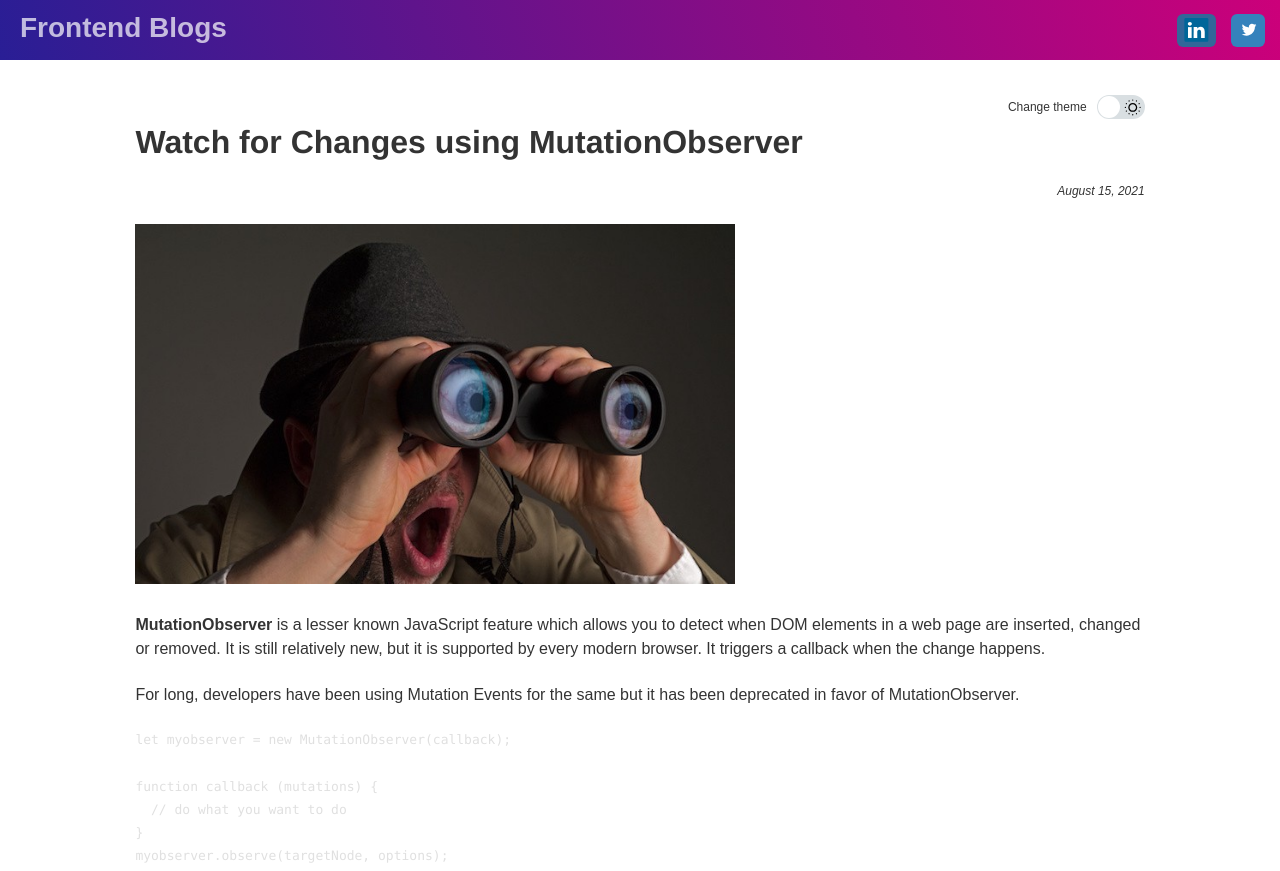
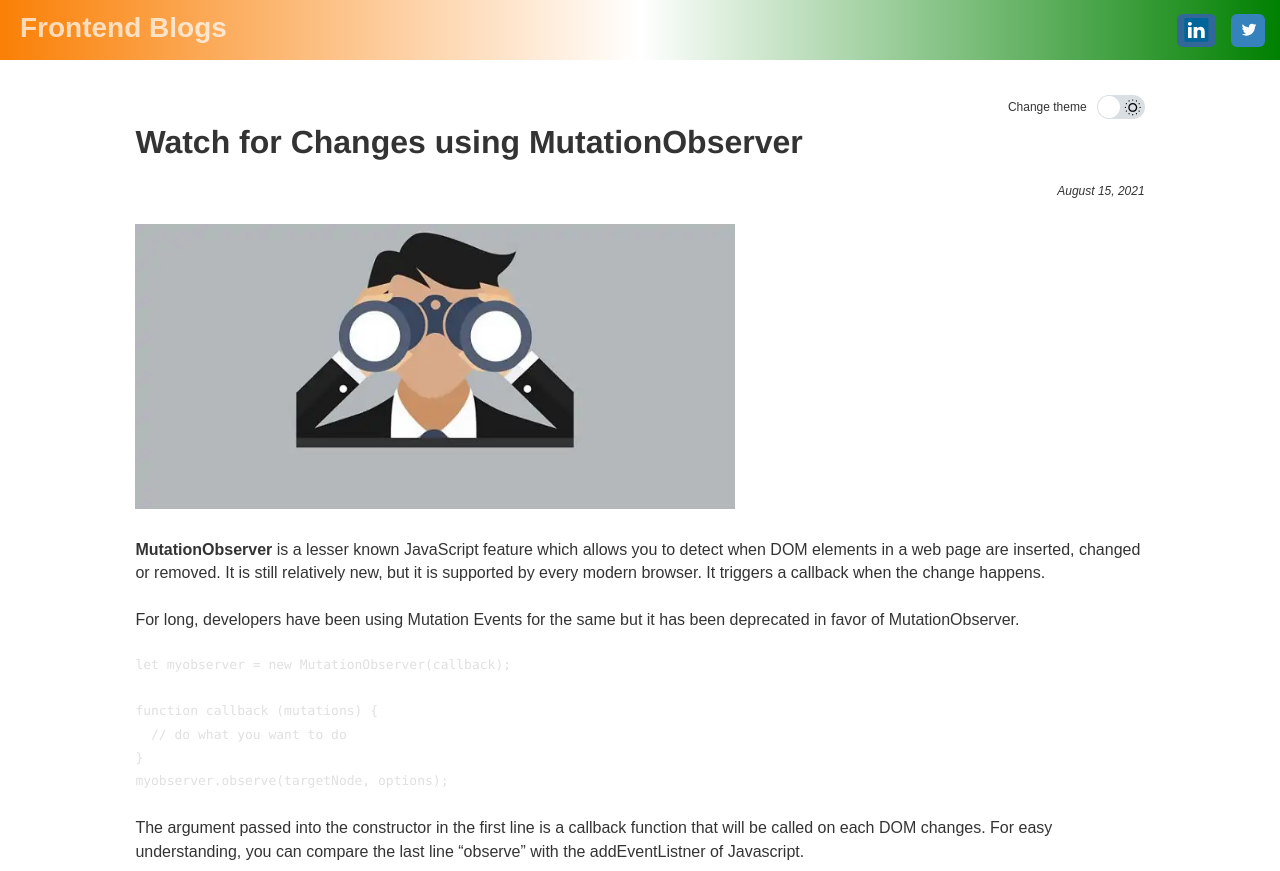
Before and after one commit to tal1992/sveltetech, a Gatsby site: page /javascript/Watch-for-Changes-using-MutationObserver/ in a window 1280 px wide. Shown: the top 871 px of the page. Built offline with nearby package versions, Linux system fonts and the light colour scheme; Gatsby itself is replaced by a stand-in of ours; some packages are replaced by stand-ins of ours; code samples lack their colours; what typography-theme-github would draw is missing.

Commit message:
independence day

```diff
--- a/content/blog/javascript/Watch-for-Changes-using-MutationObserver.md
+++ b/content/blog/javascript/Watch-for-Changes-using-MutationObserver.md
@@ -7,7 +7,7 @@ featuredImage: ../images/proto.png
 ---
 
 <div class="bigImage">
-    <img src="./images/watch.jpeg" alt="watch">
+    <img src="./images/spy.webp" alt="watch">
 </div>
 
 <strong>MutationObserver</strong> is a lesser known JavaScript feature which allows you to detect when DOM elements in a web page are inserted, changed or removed. It is still relatively new, but it is supported by every modern browser. It triggers a callback when the change happens.
--- a/src/components/header/index.scss
+++ b/src/components/header/index.scss
@@ -1,9 +1,12 @@
 .home-header {
   margin-top: 0;
   border-bottom: none;
-  font-weight: 900;
+  font-weight: 700;
   font-size: 48px;
   letter-spacing: -2px;
+}
+h1 {
+  font-weight: 700;
 }
 
 .link {
--- a/src/components/top/index.scss
+++ b/src/components/top/index.scss
@@ -4,7 +4,8 @@
   position: relative;
   width: 100%;
   height: 60px;
-  background: $theme-gradient;
+  // background: $theme-gradient;
+  background: linear-gradient(to right, #fa8006, #fff , #008000 );
 
   .link {
     display: inline-block;
@@ -14,6 +15,6 @@
     opacity: 0.7;
     margin-left: 20px;
     font-family: 'Arial';
-    font-weight: 800;
+    font-weight: 700;
   }
 }
```
Also changed, not shown: content/blog/javascript/images/spy.webp (added).
